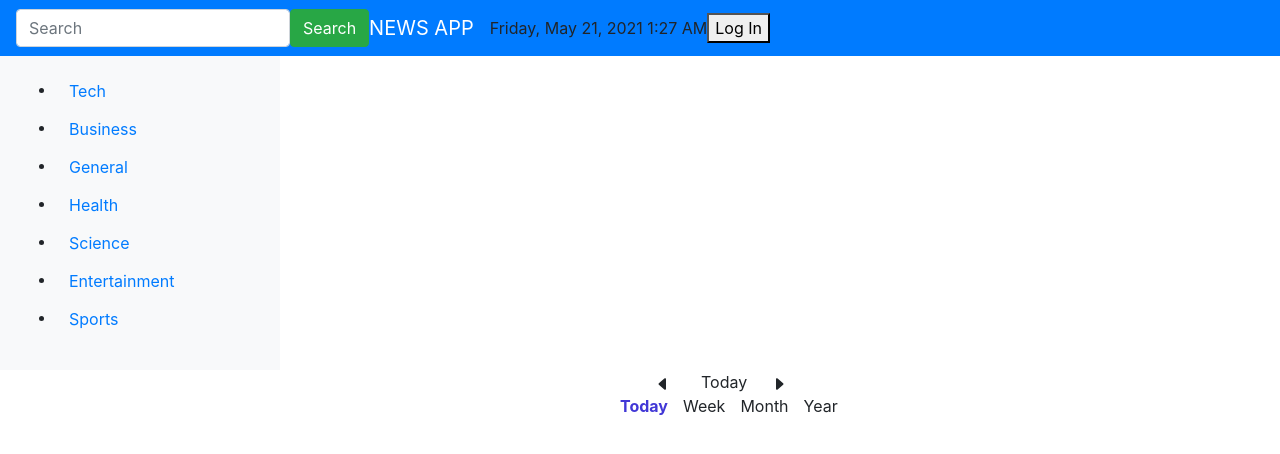
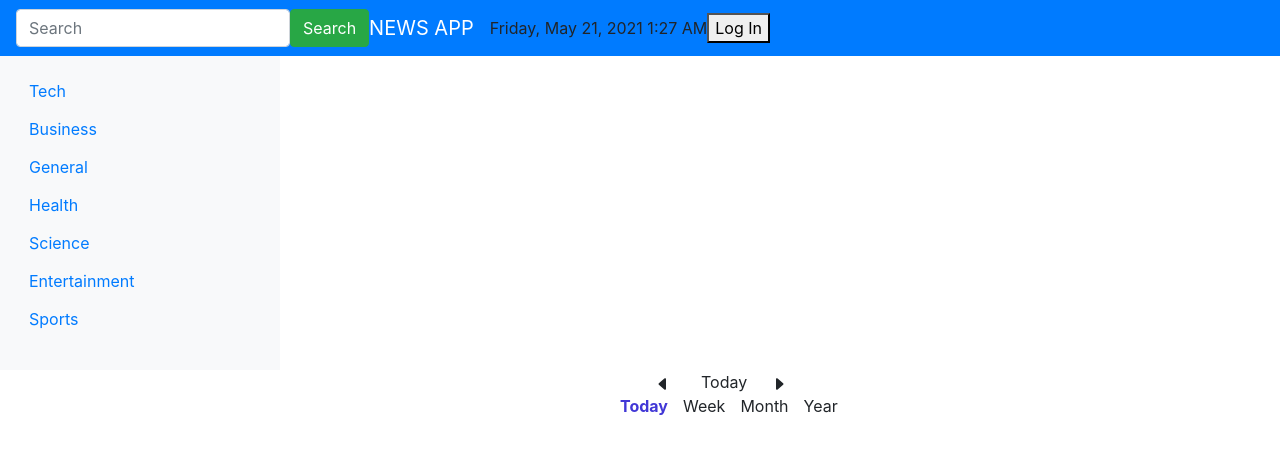
Before and after one commit to Bryan-Thaoxaochay/news-app, a React (Create React App) app in the folder client/: page / in a window 1280 px wide. Shown: the top 454 px of the page. Built offline with nearby package versions, Linux system fonts and the light colour scheme; no server answers.

Commit message:
used mapping to generated left sidebar

```diff
--- a/client/src/components/SideBar/index.js
+++ b/client/src/components/SideBar/index.js
@@ -1,12 +1,12 @@
 import React, { useState, useEffect } from 'react';
 import ArticleCategory from "../../utils/ArticleCategory";
 import API from "../../utils/API"
+import "./style.css"
 
 function SideBar() {
 
-    const [category, setCategory] = useState({
-        category: ""
-    });
+    const categories = ["Tech", "Business", "General", "Health", "Science", "Entertainment", "Sports"]
+    const [category, setCategory] = useState(categories);
 
 
     function handleOnClick(selected) {
@@ -16,7 +16,7 @@ function SideBar() {
 
     useEffect(() => {
         API.getCategory(category)
-        .then(res =>{
+            .then(res => {
                 console.log(res.data)
             });
         console.log(category)
@@ -28,76 +28,19 @@ function SideBar() {
         <ArticleCategory.Provider value={category}>
             <div className="d-flex flex-column flex-shrink-0 p-3 bg-light" style={{ "width": '280px' }}>
                 <ul>
-                    <li className="nav-item">
+                    {category.map(categoryElement => (
+                        <li className="categorySearch" >
                             <button
                                 type="button"
                                 className="btn btn-link"
+                                id={categoryElement}
                                 value="technology"
-                            onClick={()=>handleOnClick("technology")}
+                                onClick={() => handleOnClick("technology")}
                             >
-                            Tech
+                                {categoryElement}
                             </button>
                         </li>
-                    <li className="nav-item">
-                        <button
-                            type="button"
-                            className="btn btn-link"
-                            value="technology"
-                            onClick={() => handleOnClick("business")}
-                        >
-                            Business
-                        </button>
-                    </li>
-                    <li className="nav-item">
-                        <button
-                            type="button"
-                            className="btn btn-link"
-                            value="technology"
-                            onClick={() => handleOnClick("general")}
-                        >
-                            General
-                        </button>
-                    </li>
-                    <li className="nav-item">
-                        <button
-                            type="button"
-                            className="btn btn-link"
-                            value="technology"
-                            onClick={() => handleOnClick("health")}
-                        >
-                            Health
-                        </button>
-                    </li>
-                    <li className="nav-item">
-                        <button
-                            type="button"
-                            className="btn btn-link"
-                            value="technology"
-                            onClick={() => handleOnClick("science")}
-                        >
-                            Science
-                        </button>
-                    </li>
-                    <li className="nav-item">
-                        <button
-                            type="button"
-                            className="btn btn-link"
-                            value="technology"
-                            onClick={() => handleOnClick("entertainment")}
-                        >
-                            Entertainment
-                        </button>
-                    </li>
-                    <li className="nav-item">
-                        <button
-                            type="button"
-                            className="btn btn-link"
-                            value="technology"
-                            onClick={() => handleOnClick("sports")}
-                        >
-                            Sports
-                        </button>
-                    </li>
+                    ))}
                 </ul>
             </div>
         </ArticleCategory.Provider>
--- /dev/null
+++ b/client/src/components/SideBar/style.css
@@ -0,0 +1,4 @@
+li.categorySearch {
+    list-style-type: none;
+    margin-left: -40px;
+}
```
Lines whose indentation alone changed are shown as unchanged.
